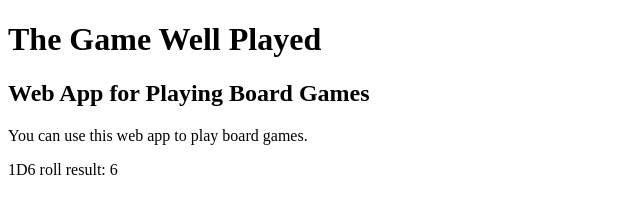
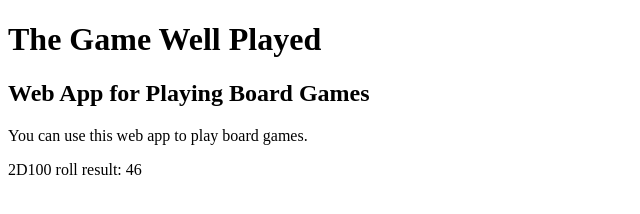
Before and after one commit to JacobStephens2/jackpot-web-app, a Gatsby site: page / in a window 1280 px wide. Shown: the full height of the page, 0-640 px from the left. Built offline with nearby package versions, Linux system fonts and the light colour scheme; Gatsby itself is replaced by a stand-in of ours.

Commit message:
abstract D6 component to Dice component

```diff
--- a/src/components/D6.js
+++ /dev/null
@@ -1,22 +0,0 @@
-import * as React from 'react'
-
-const D6 = (props) => {
-
-	function rollDice() {
-		var number = (Math.floor(Math.random() * (6 - 1 + 1)) + 1);
-		var i = 1;
-		while (i < props.numberOfDice) {
-			number = number + (Math.floor(Math.random() * (6 - 1 + 1)) + 1);
-			i++;
-		}
-		return number;
-	}
-
-	return (
-		<div>
-			<p>{props.numberOfDice}D6 roll result: {rollDice()}</p>
-		</div>
-	)
-}
-
-export default D6
--- /dev/null
+++ b/src/components/Dice.js
@@ -0,0 +1,22 @@
+import * as React from 'react'
+
+const Dice = (props) => {
+
+	function rollDice() {
+		var number = (Math.floor(Math.random() * (props.diceSidesCount - 1 + 1)) + 1);
+		var i = 1;
+		while (i < props.diceCount) {
+			number = number + (Math.floor(Math.random() * (props.diceSidesCount - 1 + 1)) + 1);
+			i++;
+		}
+		return number;
+	}
+
+	return (
+		<div>
+			<p>{props.diceCount}D{props.diceSidesCount} roll result: {rollDice()}</p>
+		</div>
+	)
+}
+
+export default Dice
--- a/src/pages/index.js
+++ b/src/pages/index.js
@@ -1,6 +1,6 @@
 // Step 1: Import React
 import * as React from 'react'
-import D6 from '../components/D6.js'
+import Dice from '../components/Dice.js'
 
 // Step 2: Define your component
 const IndexPage = () => {
@@ -10,7 +10,7 @@ const IndexPage = () => {
       <h1>The Game Well Played</h1>
       <h2>Web App for Playing Board Games</h2>
       <p>You can use this web app to play board games.</p>
-      <D6 numberOfDice="1" />
+      <Dice diceCount="2" diceSidesCount="100" />
     </main>
   )
 }
```
